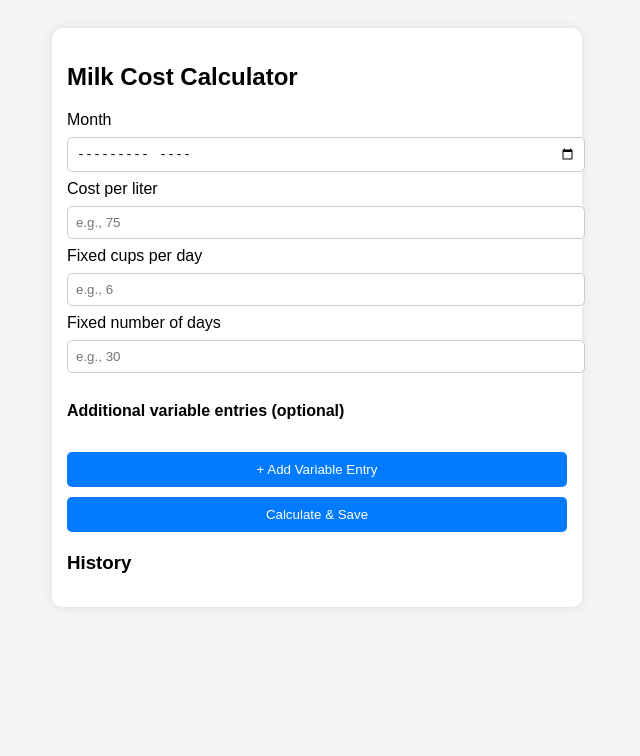
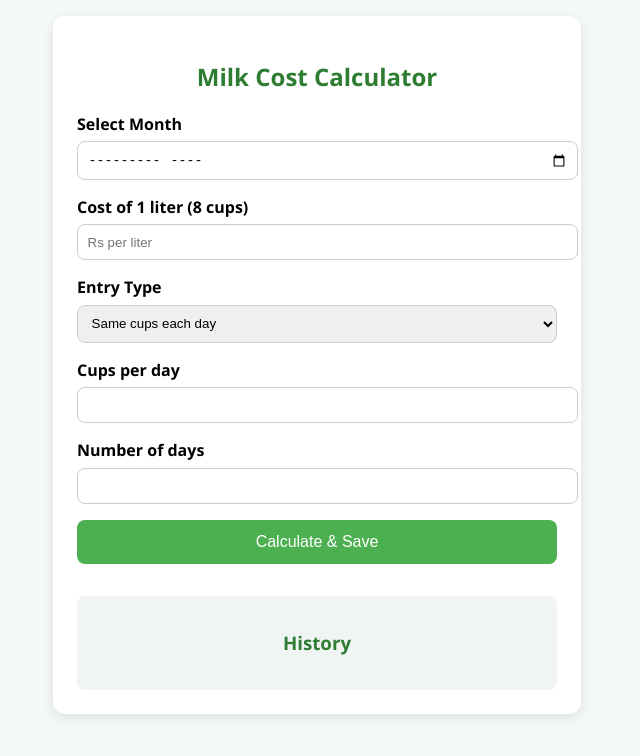
Before and after one commit to Seetharam46/Example-, a plain HTML site: page index.html in a window 1280 px wide. Shown: the whole page, without its empty margins (323-963 px from the left). Drawn offline with Linux system fonts and the light colour scheme.

Commit message:
Update index.html

```diff
--- a/index.html
+++ b/index.html
@@ -1,169 +1,235 @@
 <!DOCTYPE html>
-<html>
+<html lang="en">
 <head>
+  <meta charset="UTF-8" />
+  <meta name="viewport" content="width=device-width, initial-scale=1.0"/>
   <title>Milk Cost Calculator</title>
-  <meta name="viewport" content="width=device-width, initial-scale=1.0" />
   <style>
     body {
-      font-family: sans-serif;
-      padding: 20px;
-      background: #f4f4f4;
+      font-family: 'Segoe UI', sans-serif;
+      background: #f4f9f8;
+      margin: 0;
+      padding: 1rem;
     }
-    .box {
-      background: white;
-      padding: 15px;
-      border-radius: 10px;
-      max-width: 500px;
+    .container {
+      max-width: 480px;
       margin: auto;
-      box-shadow: 0 0 10px rgba(0,0,0,0.1);
+      background: #fff;
+      border-radius: 12px;
+      padding: 1.5rem;
+      box-shadow: 0 4px 12px rgba(0,0,0,0.1);
     }
-    input {
+    h2, h3 {
+      text-align: center;
+      color: #2e7d32;
+    }
+    label {
+      display: block;
+      margin-top: 1rem;
+      font-weight: 600;
+    }
+    input, select {
       width: 100%;
-      padding: 8px;
-      margin: 8px 0;
+      padding: 0.6rem;
+      margin-top: 0.4rem;
+      border-radius: 8px;
       border: 1px solid #ccc;
-      border-radius: 5px;
     }
     button {
+      margin-top: 1rem;
       width: 100%;
-      padding: 10px;
-      background: #007bff;
+      padding: 0.8rem;
+      background: #4CAF50;
       color: white;
       border: none;
+      border-radius: 8px;
+      font-size: 1rem;
+      cursor: pointer;
+    }
+    .row {
+      display: flex;
+      gap: 0.5rem;
+    }
+    .row input {
+      flex: 1;
+    }
+    .bill, .history {
+      margin-top: 2rem;
+      background: #f0f4f3;
+      padding: 1rem;
+      border-radius: 8px;
+    }
+    .bill p {
+      margin: 0.4rem 0;
+    }
+    .month-entry {
+      background: #e8f5e9;
+      padding: 1rem;
+      margin-top: 1rem;
+      border-left: 5px solid #4CAF50;
+      border-radius: 8px;
+    }
+    .delete-btn {
+      background: #e53935;
+      color: white;
+      border: none;
+      padding: 0.4rem 0.6rem;
       border-radius: 5px;
       margin-top: 10px;
-    }
-    .history {
-      margin-top: 20px;
-    }
-    .record {
-      background: #e9f5ff;
-      padding: 10px;
-      margin: 10px 0;
-      border-left: 4px solid #007bff;
-      border-radius: 5px;
+      width: 100%;
     }
     .highlight {
       font-weight: bold;
-      color: green;
-    }
-    .delete-btn {
-      margin-top: 5px;
-      background: red;
+      color: #2e7d32;
+      font-size: 1.1rem;
     }
   </style>
 </head>
 <body>
-  <div class="box">
+  <div class="container">
     <h2>Milk Cost Calculator</h2>
-    <label>Month</label>
+
+    <label for="month">Select Month</label>
     <input type="month" id="month" />
 
-    <label>Cost per liter</label>
-    <input type="number" id="rate" placeholder="e.g., 75" />
+    <label for="costPerLiter">Cost of 1 liter (8 cups)</label>
+    <input type="number" id="costPerLiter" placeholder="Rs per liter" />
 
-    <label>Fixed cups per day</label>
-    <input type="number" id="cups" placeholder="e.g., 6" />
+    <label>Entry Type</label>
+    <select id="entryType" onchange="toggleEntryType()">
+      <option value="fixed">Same cups each day</option>
+      <option value="variable">Different cups on different days</option>
+    </select>
 
-    <label>Fixed number of days</label>
-    <input type="number" id="days" placeholder="e.g., 30" />
+    <div id="fixedEntry">
+      <label for="cupsPerDay">Cups per day</label>
+      <input type="number" id="cupsPerDay" />
 
-    <h4>Additional variable entries (optional)</h4>
-    <div id="variableSection"></div>
-    <button onclick="addVariable()">+ Add Variable Entry</button>
+      <label for="days">Number of days</label>
+      <input type="number" id="days" />
+    </div>
 
-    <button onclick="calculate()">Calculate & Save</button>
+    <div id="variableEntry" style="display: none;">
+      <div id="rowsContainer"></div>
+      <button onclick="addRow()">+ Add Row</button>
+    </div>
+
+    <button onclick="calculateAndSave()">Calculate & Save</button>
+
+    <div class="bill" id="billSummary" style="display:none;"></div>
 
     <div class="history">
       <h3>History</h3>
-      <div id="historyList"></div>
+      <div id="historyContainer"></div>
     </div>
   </div>
 
   <script>
-    function addVariable() {
-      const div = document.createElement("div");
-      div.innerHTML = `
-        <input type="number" placeholder="Variable Cups" class="varCup" />
-        <input type="number" placeholder="Days" class="varDay" />
-      `;
-      document.getElementById("variableSection").appendChild(div);
+    function getMonthName(monthStr) {
+      const date = new Date(monthStr + '-01');
+      return date.toLocaleString('default', { month: 'long', year: 'numeric' });
     }
 
-    function getMonthName(monthStr) {
-      const [year, month] = monthStr.split("-");
-      const date = new Date(year, month - 1);
-      return date.toLocaleString("default", { month: "long", year: "numeric" });
+    function toggleEntryType() {
+      const type = document.getElementById('entryType').value;
+      document.getElementById('fixedEntry').style.display = type === 'fixed' ? 'block' : 'none';
+      document.getElementById('variableEntry').style.display = type === 'variable' ? 'block' : 'none';
     }
 
-    function calculate() {
-      const month = document.getElementById("month").value;
-      const rate = parseFloat(document.getElementById("rate").value);
-      const fixedCups = parseInt(document.getElementById("cups").value) || 0;
-      const fixedDays = parseInt(document.getElementById("days").value) || 0;
+    function addRow() {
+      const container = document.getElementById('rowsContainer');
+      const row = document.createElement('div');
+      row.className = 'row';
+      row.innerHTML = `
+        <input type="number" placeholder="Cups" class="cups" />
+        <input type="number" placeholder="Days" class="days" />
+      `;
+      container.appendChild(row);
+    }
 
-      const varCups = document.querySelectorAll(".varCup");
-      const varDays = document.querySelectorAll(".varDay");
+    function calculateAndSave() {
+      const month = document.getElementById('month').value;
+      const costPerLiter = parseFloat(document.getElementById('costPerLiter').value);
+      const entryType = document.getElementById('entryType').value;
+      const costPerCup = costPerLiter / 8;
 
-      let breakdown = [];
-      let totalCups = fixedCups * fixedDays;
-      if (fixedCups && fixedDays) {
-        breakdown.push(`${fixedCups} cups × ${fixedDays} days = ${fixedCups * fixedDays} cups`);
+      if (!month || isNaN(costPerLiter)) {
+        alert("Please enter month and cost.");
+        return;
       }
 
-      for (let i = 0; i < varCups.length; i++) {
-        const cups = parseInt(varCups[i].value) || 0;
-        const days = parseInt(varDays[i].value) || 0;
-        if (cups && days) {
-          const subTotal = cups * days;
-          totalCups += subTotal;
-          breakdown.push(`${cups} cups × ${days} days = ${subTotal} cups`);
+      let total = 0;
+      let totalCups = 0;
+      let entries = [];
+      let billText = `<h3>Bill for ${getMonthName(month)}</h3>`;
+      billText += `<p>Cost per Liter: Rs ${costPerLiter.toFixed(2)}</p><hr>`;
+
+      if (entryType === 'fixed') {
+        const cups = parseFloat(document.getElementById('cupsPerDay').value);
+        const days = parseInt(document.getElementById('days').value);
+        if (isNaN(cups) || isNaN(days)) return alert("Enter fixed values");
+        totalCups = cups * days;
+        total = totalCups * costPerCup;
+        billText += `<p>${cups} cups × ${days} days = ${totalCups} cups</p>`;
+        entries.push(`${cups} cups × ${days} days = ${totalCups} cups`);
+      } else {
+        const cupsList = document.querySelectorAll('.cups');
+        const daysList = document.querySelectorAll('.days');
+        for (let i = 0; i < cupsList.length; i++) {
+          const cups = parseFloat(cupsList[i].value);
+          const days = parseInt(daysList[i].value);
+          if (isNaN(cups) || isNaN(days)) continue;
+          const entryCups = cups * days;
+          entries.push(`${cups} cups × ${days} days = ${entryCups} cups`);
+          billText += `<p>${cups} cups × ${days} days = ${entryCups} cups</p>`;
+          totalCups += entryCups;
         }
+        total = totalCups * costPerCup;
       }
 
-      const liters = totalCups / 8;
-      const total = liters * rate;
+      billText += `<hr><p class="highlight">Total Cost: Rs ${total.toFixed(2)}</p>`;
 
       const record = {
         month,
-        name: getMonthName(month),
-        rate,
-        totalCups,
-        liters: liters.toFixed(2),
+        costPerLiter,
+        entryType,
         total: total.toFixed(2),
-        breakdown
+        entries
       };
 
-      let records = JSON.parse(localStorage.getItem("milkRecords") || "[]");
-      records = [record, ...records.filter(r => r.month !== month)];
-      localStorage.setItem("milkRecords", JSON.stringify(records));
+      let data = JSON.parse(localStorage.getItem('milkRecords')) || {};
+      data[month] = record;
+      localStorage.setItem('milkRecords', JSON.stringify(data));
+
+      document.getElementById('billSummary').innerHTML = billText;
+      document.getElementById('billSummary').style.display = 'block';
 
       showHistory();
     }
 
-    function showHistory() {
-      const list = document.getElementById("historyList");
-      list.innerHTML = "";
-      const records = JSON.parse(localStorage.getItem("milkRecords") || "[]");
-
-      for (let record of records) {
-        const div = document.createElement("div");
-        div.className = "record";
-        div.innerHTML = `
-          <strong>${record.name}</strong><br>
-          ${record.breakdown.join("<br>")}<br><br>
-          <span class="highlight">Total Cost: Rs ${record.total}</span><br>
-          <button class="delete-btn" onclick="deleteRecord('${record.month}')">Delete</button>
-        `;
-        list.appendChild(div);
-      }
+    function deleteRecord(month) {
+      const data = JSON.parse(localStorage.getItem('milkRecords')) || {};
+      delete data[month];
+      localStorage.setItem('milkRecords', JSON.stringify(data));
+      showHistory();
     }
 
-    function deleteRecord(month) {
-      let records = JSON.parse(localStorage.getItem("milkRecords") || "[]");
-      records = records.filter(r => r.month !== month);
-      localStorage.setItem("milkRecords", JSON.stringify(records));
-      showHistory();
+    function showHistory() {
+      const container = document.getElementById('historyContainer');
+      container.innerHTML = '';
+      const data = JSON.parse(localStorage.getItem('milkRecords')) || {};
+      Object.keys(data).sort().reverse().forEach(month => {
+        const entry = data[month];
+        const div = document.createElement('div');
+        div.className = 'month-entry';
+        div.innerHTML = `
+          <strong>${getMonthName(month)}</strong>
+          ${entry.entries.map(e => `<p>${e}</p>`).join('')}
+          <p class="highlight">Total Cost: Rs ${entry.total}</p>
+          <button class="delete-btn" onclick="deleteRecord('${month}')">Delete</button>
+        `;
+        container.appendChild(div);
+      });
     }
 
     window.onload = showHistory;
```
